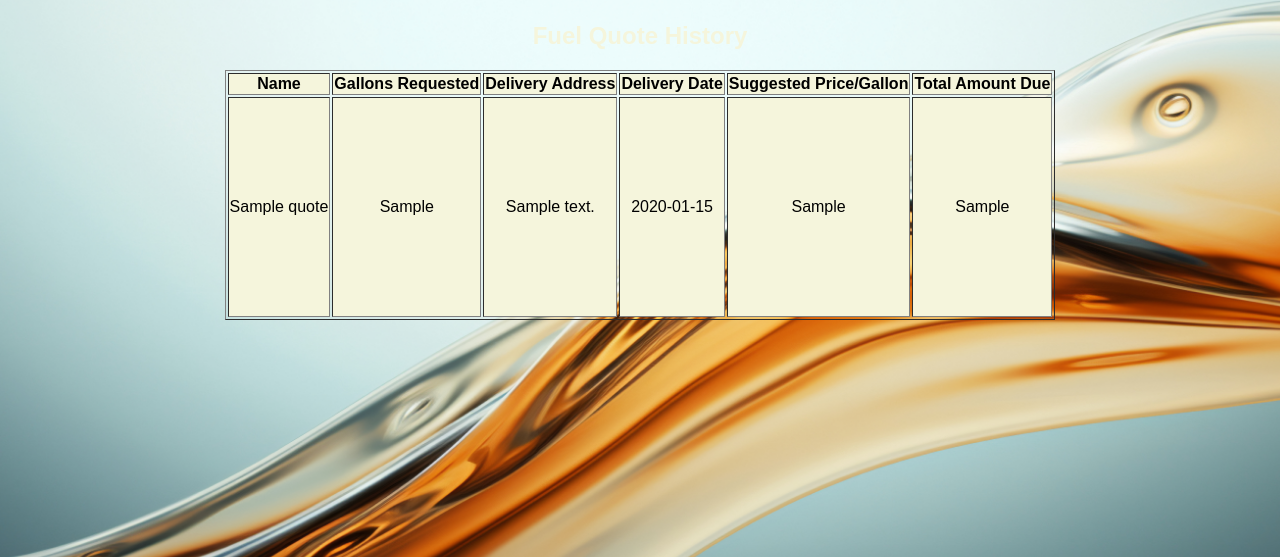
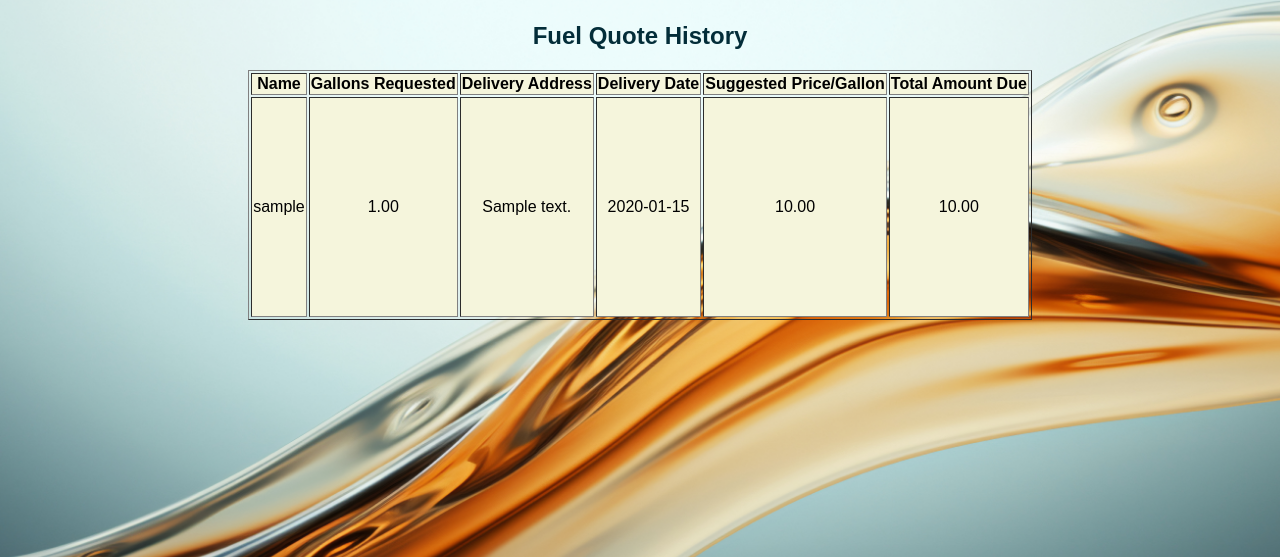
Before and after one commit to kkhambaty/fuel-quote-software, a Flask app: template templates/fuelQuoteHistory.html in a window 1280 px wide. Shown: the part 58-615 px from the top of the page. Run offline with Flask 3, Linux system fonts and the light colour scheme; tables that the repository leaves empty hold one stand-in row (values such as "Sample post"); the template is opened without the code that fills it: values that come from a table or form of the project are taken from there, most other values are stand-ins (such as "Sample title", 1, 10 or a date in 2020); parts of the project's set-up code (start-up, migrations or seed data) failed here and were passed over.

Commit message:
Modified quote_page to retrieve history data
updated fuel_quote.py to retrieve data
adjusted html and pytest accordingly

```diff
--- a/modules/quote/quote_page.py
+++ b/modules/quote/quote_page.py
@@ -1,4 +1,5 @@
 from flask import flash, Blueprint, render_template, request, redirect, url_for, session, jsonify
+from models import FuelQuoteForm
 
 
 quote_bp = Blueprint('quote', __name__)
@@ -45,8 +46,15 @@ def quoteForm(user_id):
 
 @quote_bp.route('/fuelQuoteHistory', methods=['GET'])
 def get_fuel_quote_history():
-    # Return fuel quote history data
-    return render_template('fuelQuoteHistory.html', fuelQuoteHistory=fuel_quote_history)
+    # query database to retrieve fuel quote history data
+    fuel_quote_history = FuelQuoteForm.query.all()
+
+    # check if there is any data retrieved
+    if not fuel_quote_history:
+        return render_template('fuelQuoteHistory.html', fuelQuoteHistory=[])
+
+    # pass the fuel quote history to the template
+    return render_template('fuelQuoteHistory.html', fuel_quote_history=fuel_quote_history)
 
 def getUserAddr(user_id):
     return retrieved_profile[user_id]['address1'] + " " + retrieved_profile[user_id]['address2']
--- a/static/css/style.css
+++ b/static/css/style.css
@@ -82,7 +82,7 @@ td {
 .histHeader {
   text-align: center;
   margin-top: 80px;
-  color: beige;
+  color: #032d39;
 }
 
 .navbar {
@@ -132,6 +132,7 @@ td {
   font-family: Verdana, Geneva, Tahoma, sans-serif;
   letter-spacing: 1px;
   line-height: 1.5;
+
 }
 
 
--- a/templates/fuelQuoteHistory.html
+++ b/templates/fuelQuoteHistory.html
@@ -21,6 +21,7 @@
         <h2 class="histHeader">
             Fuel Quote History
         </h2>
+    {% if fuel_quote_history %}
         <table id="quoteHistoryTable" border="1">
             <thead>
                 <tr>
@@ -33,19 +34,28 @@
                 </tr>
             </thead>
             <tbody>
-                {% for quote in fuelQuoteHistory %}
+                {% for quote in fuel_quote_history %}
 
                 <tr>
-                    <td>{{ quote.Name }}</td>
-                    <td>{{ quote['Gallons Requested'] }}</td>
-                    <td>{{ quote['Delivery Address'] }}</td>
-                    <td>{{ quote['Delivery Date'] }}</td>
-                    <td>{{ quote['Suggested Price/Gallon'] }}</td>
-                    <td>{{ quote['Total Amount Due'] }}</td>
+                    <td>{{ quote.user.username }}</td>
+                    <td>{{ quote['GallonsRequested'] }}</td>
+                    <td>{{ quote['DeliveryAddress'] }}</td>
+                    <td>{{ quote['DeliveryDate'] }}</td>
+                    <td>{{ quote['PricePerGallon'] }}</td>
+                    <td>{{ quote['TotalAmountDue'] }}</td>
                 </tr>
                 {% endfor %}
             </tbody>
         </table>
+    {% else %}
+    <table id="quoteHistoryTable" border="1">
+        <tbody>
+            <tr>
+                <td colspan="6">No fuel quote history available.</td>
+            </tr>
+        </tbody>
+    </table>
+    {% endif %}
     </div>
 
 </body>
```
Also changed, not shown: tests/test_history.py (+34 -16 lines).
